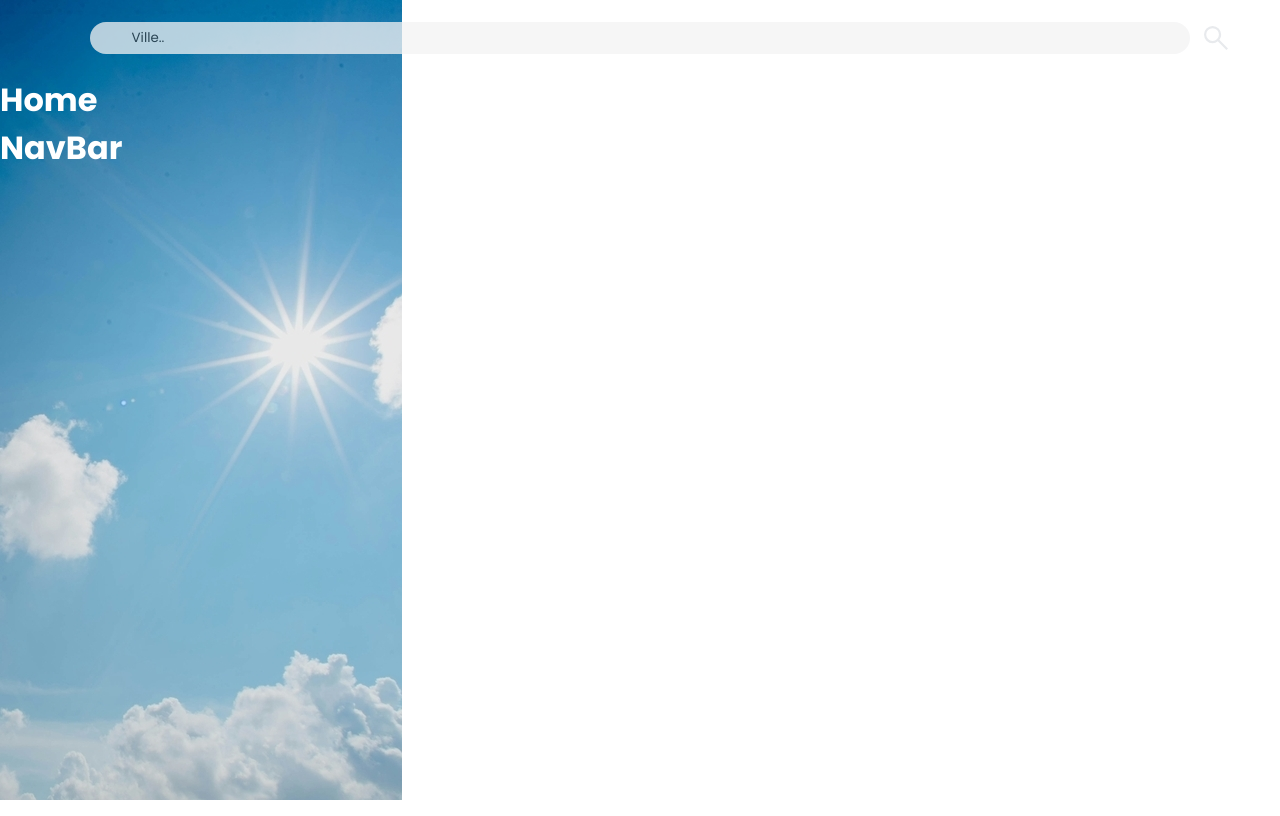
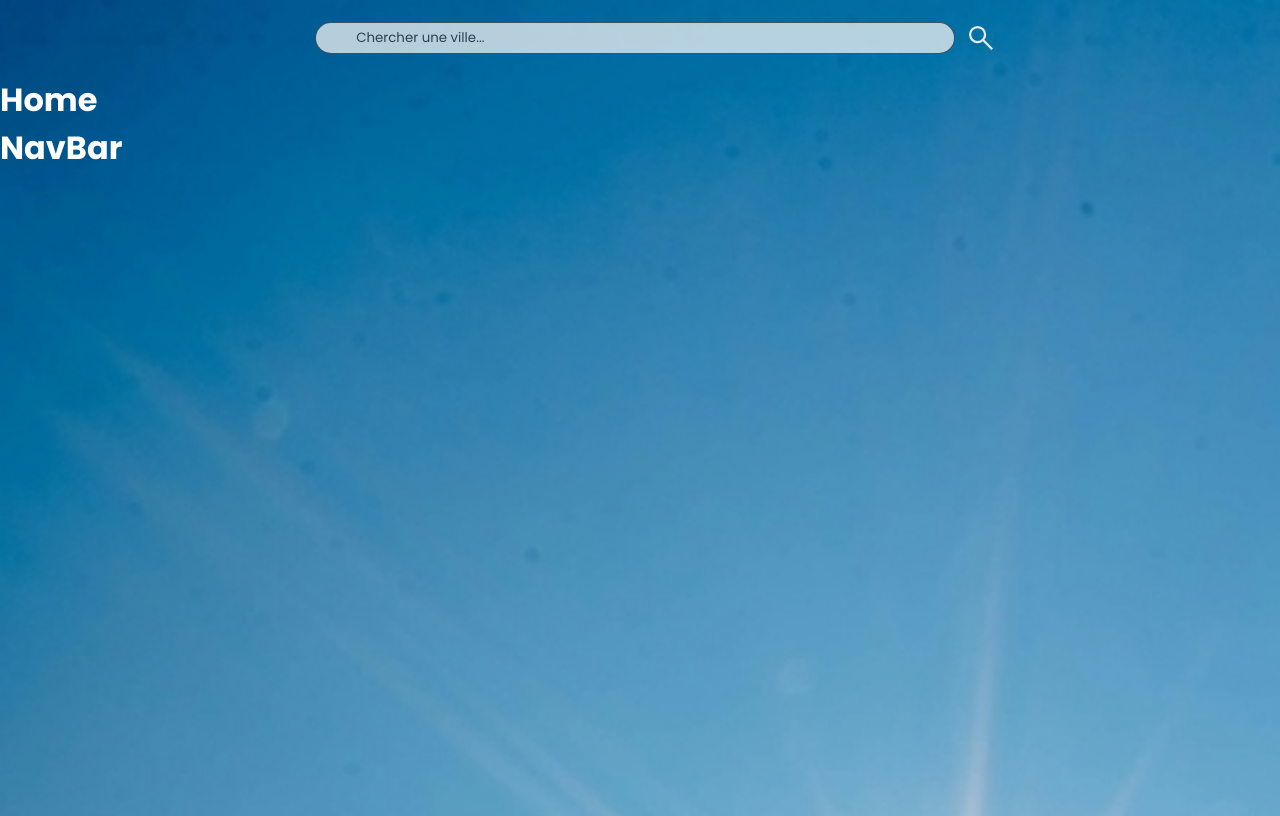
Before and after one commit to WildCodeSchool-2024-09/JS-RemoteFR-Q4-Jaune-P2-Meteo, a React (Vite) app in the folder client/: page / in a window 1280 px wide. Built offline with nearby package versions, Linux system fonts and the light colour scheme.

Commit message:
feat: Add handle functions for input text and button interactions

```diff
--- a/client/src/App.css
+++ b/client/src/App.css
@@ -9,6 +9,9 @@
 }
 
 body {
+  height: 100vh;
+  width: 100vw;
   background-image: url("./assets/images/BG-Main.jpg");
   background-repeat: no-repeat;
+  background-size: cover;
 }
--- a/client/src/components/InputSearch.tsx
+++ b/client/src/components/InputSearch.tsx
@@ -17,7 +17,7 @@ export default function InputSearch() {
       <input
         value={city}
         type="text"
-        placeholder="Ville.."
+        placeholder="Chercher une ville..."
         className="input-text"
         onChange={handleChange}
       />
@@ -28,7 +28,7 @@ export default function InputSearch() {
           viewBox="0 -960 960 960"
           width="32px"
           fill="#e8eaed"
-          aria-hidden={true}
+          aria-hidden="true"
         >
           <path d="M792-120.67 532.67-380q-30 25.33-69.64 39.67Q423.39-326 378.67-326q-108.44 0-183.56-75.17Q120-476.33 120-583.33t75.17-182.17q75.16-75.17 182.5-75.17 107.33 0 182.16 75.17 74.84 75.17 74.84 182.27 0 43.23-14 82.9-14 39.66-40.67 73l260 258.66-48 48Zm-414-272q79.17 0 134.58-55.83Q568-504.33 568-583.33q0-79-55.42-134.84Q457.17-774 378-774q-79.72 0-135.53 55.83-55.8 55.84-55.8 134.84t55.8 134.83q55.81 55.83 135.53 55.83Z" />
         </svg>
--- a/client/src/styles/InputSearch.css
+++ b/client/src/styles/InputSearch.css
@@ -7,19 +7,17 @@
 }
 
 .input-text {
-  width: 100%;
+  min-width: 50vw;
   height: 32px;
-  line-height: 28px;
   padding: 0 1rem;
   padding-left: 2.5rem;
-  border: 2px solid transparent;
+  border: 1px solid rgba(0, 0, 0, 0.685);
   border-radius: 42px;
   outline: none;
   background-color: #f3f3f4;
   color: #0d0c22;
   transition: 0.3s ease;
   opacity: 75%;
-  margin-left: 1.6rem;
 }
 
 .input-text::placeholder {
@@ -27,7 +25,7 @@
 }
 
 .input-text:focus {
-  outline: none;
+  outline: gray;
   border-color: rgba(0, 0, 0, 0.4);
   background-color: #fff;
   box-shadow: 0 0 0 4px rgb(234 76 137 / 10%);
@@ -37,10 +35,10 @@
   background: none;
   border: none;
   margin-top: 0.4rem;
-  transition: 0.1s ease;
-  margin-right: -1rem;
+  transition: 0.3s ease;
+  margin-right: -32px;
 }
 
 .btn-search:active {
-  scale: 1.5;
+  scale: 0.6;
 }
```
